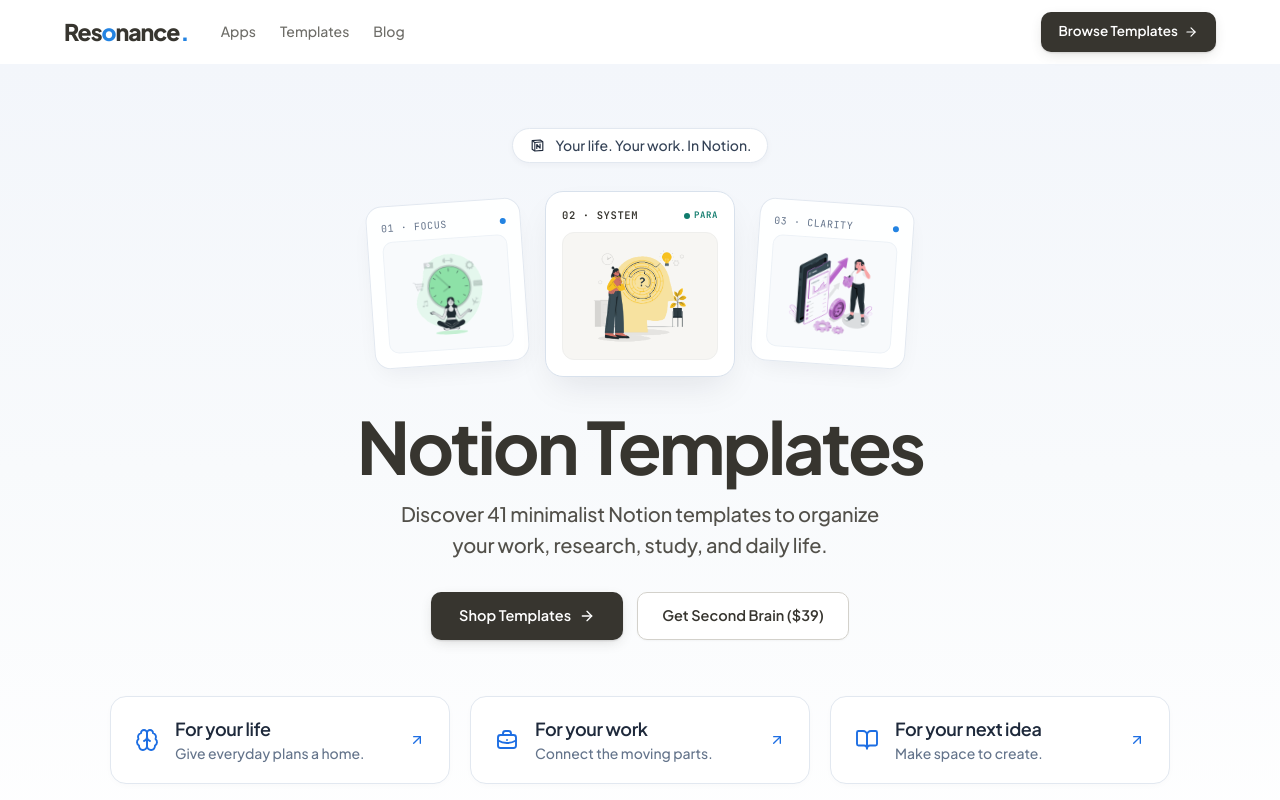
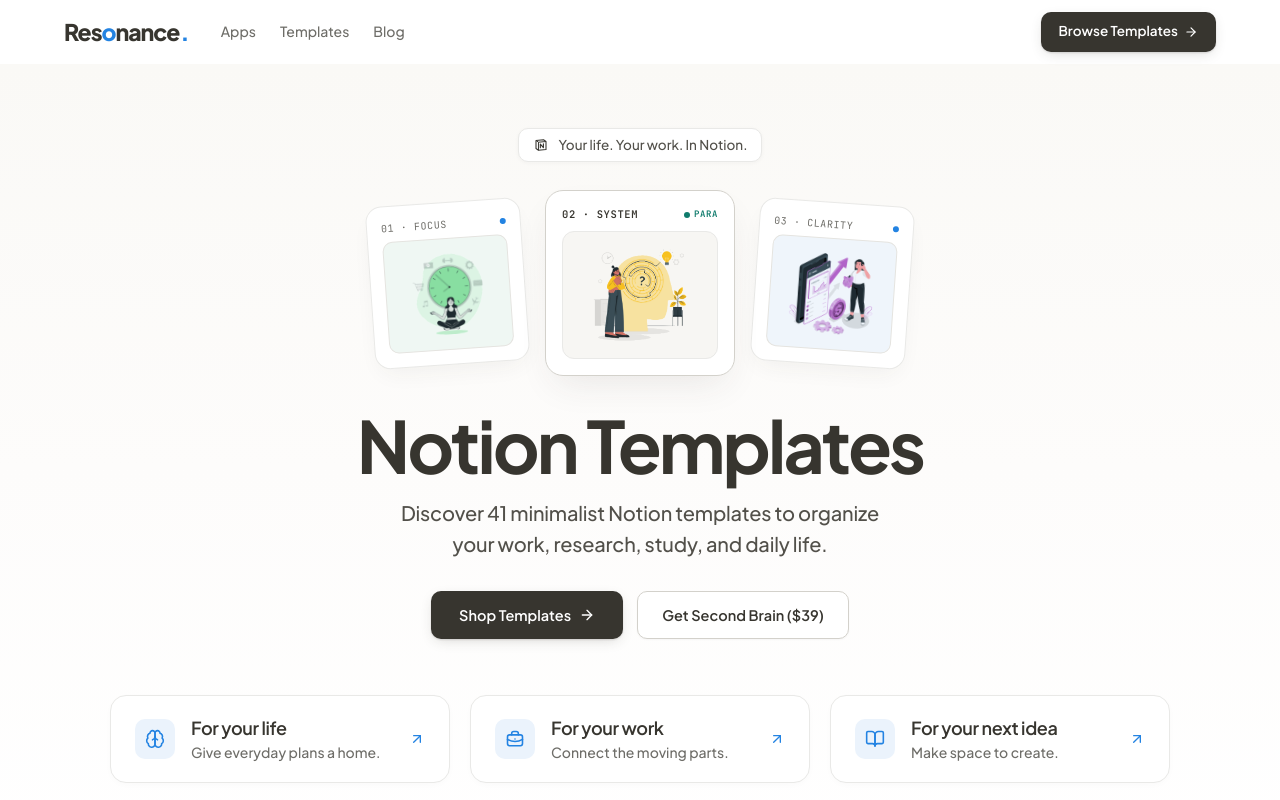
Before and after one commit to bruce12-glitch/Lumina-studio.notion, a React (Vite) app: page / in a window 1280 px wide. Shown: the top 800 px of the page. Built offline with nearby package versions, Linux system fonts and the light colour scheme.

Commit message:
style(home): warm homepage hero surface, triptych, and unboxed eyebrow kickers

```diff
--- a/src/App.tsx
+++ b/src/App.tsx
@@ -325,11 +325,11 @@ export default function App() {
       <main id="main-content" className="flex-1">
         {pathname === '/' && (
           <div>
-            {/* 1. CLEAN EDITORIAL HERO SECTION WITH ATMOSPHERIC WASH */}
-            <section className="relative bg-gradient-to-b from-[#F3F6FB] via-[#F8FAFC] to-[#FFFFFF] border-b border-[#E9E9E7]/80">
+            {/* 1. CLEAN EDITORIAL HERO SECTION WITH WARM NOTION PAPER WASH */}
+            <section className="relative bg-gradient-to-b from-[#FAF9F6] via-[#FDFCFB] to-[#FFFFFF] border-b border-[#E9E9E7]">
               <div className="pt-10 pb-16 sm:pt-16 sm:pb-22 max-w-[1200px] mx-auto px-4 sm:px-6">
                 <div className="max-w-[780px] mx-auto text-center space-y-7">
-                  {/* Notion Pill Badge (Reference Image 1) */}
+                  {/* Notion Mark Tag */}
                   <motion.div
                     initial={{ opacity: 0, y: 8 }}
                     animate={{ opacity: 1, y: 0 }}
@@ -338,17 +338,17 @@ export default function App() {
                   >
                     <div
                       data-testid="hero-notion-pill"
-                      className="inline-flex items-center gap-2.5 px-4 py-1.5 rounded-full bg-white border border-[#E2E8F0] shadow-[0_2px_6px_rgba(15,23,42,0.04)] text-[13.5px] sm:text-[14px] font-medium text-[#334155]"
+                      className="inline-flex items-center gap-2.5 px-3.5 py-1.5 rounded-[10px] bg-white border border-[#E9E9E7] shadow-[0_1px_4px_rgba(55,53,47,0.04)] text-[13px] sm:text-[13.5px] font-medium text-[#52504A]"
                     >
                       {/* Notion 3D Cube Mark */}
                       <svg
-                        width="17"
-                        height="17"
+                        width="16"
+                        height="16"
                         viewBox="0 0 24 24"
                         fill="none"
                         xmlns="http://www.w3.org/2000/svg"
                         aria-hidden="true"
-                        className="shrink-0 text-[#1E293B]"
+                        className="shrink-0 text-[#37352F]"
                       >
                         <path
                           d="M4.5 5.2L15.8 4.2L19.5 6.8V18.8L8.2 19.8L4.5 17.2V5.2Z"
@@ -384,13 +384,13 @@ export default function App() {
                       whileHover={{ y: -4, rotate: -2, scale: 1.02 }}
                       transition={{ duration: 0.45, ease: [0.22, 1, 0.36, 1] }}
                       onClick={() => navigate('/templates/habit-tracker')}
-                      className="w-[115px] sm:w-[155px] rounded-[16px] border border-[#E2E8F0] bg-white/90 p-2.5 sm:p-3.5 shadow-[0_10px_24px_-8px_rgba(15,23,42,0.07)] cursor-pointer"
+                      className="w-[115px] sm:w-[155px] rounded-[16px] border border-[#E9E9E7] bg-white p-2.5 sm:p-3.5 shadow-[0_10px_24px_-8px_rgba(55,53,47,0.07)] cursor-pointer"
                     >
-                      <div className="flex items-center justify-between text-[9px] sm:text-[10px] font-mono uppercase tracking-[0.06em] text-[#64748B] mb-1.5">
+                      <div className="flex items-center justify-between text-[9px] sm:text-[10px] font-mono uppercase tracking-[0.06em] text-[#6E6D68] mb-1.5">
                         <span>01 · Focus</span>
                         <span className="w-1.5 h-1.5 rounded-full bg-[#2383E2]" />
                       </div>
-                      <div className="rounded-[10px] bg-[#F8FAFC] border border-[#EDF2F7] p-2 h-20 sm:h-28 flex items-center justify-center">
+                      <div className="rounded-[10px] bg-[#EFF7F3] border border-[#E5E4E0] p-2 h-20 sm:h-28 flex items-center justify-center">
                         <BlushAssetImage
                           src={BLUSH_ASSETS.mindfulMeditationClock}
                           alt="Minimalist daily habits illustration"
@@ -407,7 +407,7 @@ export default function App() {
                       whileHover={{ y: -5, scale: 1.03 }}
                       transition={{ duration: 0.45, delay: 0.06, ease: [0.22, 1, 0.36, 1] }}
                       onClick={() => navigate('/templates/second-brain')}
-                      className="w-[144px] sm:w-[190px] rounded-[18px] border border-[#D8E1EC] bg-white p-3 sm:p-4 shadow-[0_16px_36px_-10px_rgba(15,23,42,0.10)] z-10 cursor-pointer"
+                      className="w-[144px] sm:w-[190px] rounded-[18px] border border-[#D3D1CB] bg-white p-3 sm:p-4 shadow-[0_16px_36px_-10px_rgba(55,53,47,0.10)] z-10 cursor-pointer"
                     >
                       <div className="flex items-center justify-between gap-1 text-[8.5px] sm:text-[10.5px] font-mono uppercase tracking-[0.04em] sm:tracking-[0.06em] text-[#37352F] font-semibold mb-2 whitespace-nowrap">
                         <span>02 · System</span>
@@ -416,7 +416,7 @@ export default function App() {
                           PARA
                         </span>
                       </div>
-                      <div className="rounded-[12px] bg-[#F7F6F3] border border-[#EFEFED] p-2.5 h-24 sm:h-32 flex items-center justify-center">
+                      <div className="rounded-[12px] bg-[#F7F6F3] border border-[#E9E9E7] p-2.5 h-24 sm:h-32 flex items-center justify-center">
                         <BlushAssetImage
                           src={BLUSH_ASSETS.secondBrainMazeBulb}
                           alt="Second Brain PARA system illustration"
@@ -433,13 +433,13 @@ export default function App() {
                       whileHover={{ y: -4, rotate: 2, scale: 1.02 }}
                       transition={{ duration: 0.45, delay: 0.12, ease: [0.22, 1, 0.36, 1] }}
                       onClick={() => navigate('/templates/finance-tracker')}
-                      className="w-[115px] sm:w-[155px] rounded-[16px] border border-[#E2E8F0] bg-white/90 p-2.5 sm:p-3.5 shadow-[0_10px_24px_-8px_rgba(15,23,42,0.07)] cursor-pointer"
+                      className="w-[115px] sm:w-[155px] rounded-[16px] border border-[#E9E9E7] bg-white p-2.5 sm:p-3.5 shadow-[0_10px_24px_-8px_rgba(55,53,47,0.07)] cursor-pointer"
                     >
-                      <div className="flex items-center justify-between text-[9px] sm:text-[10px] font-mono uppercase tracking-[0.06em] text-[#64748B] mb-1.5">
+                      <div className="flex items-center justify-between text-[9px] sm:text-[10px] font-mono uppercase tracking-[0.06em] text-[#6E6D68] mb-1.5">
                         <span>03 · Clarity</span>
                         <span className="w-1.5 h-1.5 rounded-full bg-[#2383E2]" />
                       </div>
-                      <div className="rounded-[10px] bg-[#F8FAFC] border border-[#EDF2F7] p-2 h-20 sm:h-28 flex items-center justify-center">
+                      <div className="rounded-[10px] bg-[#EFF5FB] border border-[#E5E4E0] p-2 h-20 sm:h-28 flex items-center justify-center">
                         <BlushAssetImage
                           src={BLUSH_ASSETS.mobilePiggyPortfolio}
                           alt="Finance Tracker illustration"
@@ -511,14 +511,14 @@ export default function App() {
                         e.preventDefault();
                         navigate(card.href);
                       }}
-                      className="group rounded-[16px] bg-white border border-[#E2E8F0] hover:border-[#2383E2]/45 px-6 py-5 shadow-[0_2px_10px_-3px_rgba(15,23,42,0.04)] hover:shadow-[0_14px_30px_-10px_rgba(35,131,226,0.12)] transition-all duration-200 flex items-center justify-between gap-4"
+                      className="group rounded-[16px] bg-white border border-[#E9E9E7] hover:border-[#2383E2]/45 px-6 py-5 shadow-[0_2px_10px_-3px_rgba(55,53,47,0.04)] hover:shadow-[0_14px_30px_-10px_rgba(35,131,226,0.12)] transition-all duration-200 flex items-center justify-between gap-4"
                     >
                       <div className="flex items-center gap-4 min-w-0">
-                        <div className="text-[#1D6EE3] flex items-center justify-center shrink-0 transition-transform duration-200 group-hover:scale-105">
+                        <div className="w-10 h-10 rounded-[10px] bg-[#EBF3FC] text-[#2383E2] flex items-center justify-center shrink-0 transition-transform duration-200 group-hover:scale-105">
                           {card.id === 'life' && (
                             <svg
-                              width="24"
-                              height="24"
+                              width="20"
+                              height="20"
                               viewBox="0 0 24 24"
                               fill="none"
                               stroke="currentColor"
@@ -534,8 +534,8 @@ export default function App() {
                           )}
                           {card.id === 'work' && (
                             <svg
-                              width="24"
-                              height="24"
+                              width="20"
+                              height="20"
                               viewBox="0 0 24 24"
                               fill="none"
                               stroke="currentColor"
@@ -552,8 +552,8 @@ export default function App() {
                           )}
                           {card.id === 'idea' && (
                             <svg
-                              width="24"
-                              height="24"
+                              width="20"
+                              height="20"
                               viewBox="0 0 24 24"
                               fill="none"
                               stroke="currentColor"
@@ -568,15 +568,15 @@ export default function App() {
                           )}
                         </div>
                         <div className="min-w-0 text-left space-y-0.5">
-                          <h2 className="text-[17px] sm:text-[18px] font-semibold tracking-[-0.02em] text-[#1E293B] leading-snug">
+                          <h2 className="text-[17px] sm:text-[18px] font-semibold tracking-[-0.02em] text-[#37352F] leading-snug">
                             {card.title}
                           </h2>
-                          <p className="text-[14px] text-[#64748B] leading-snug truncate">
+                          <p className="text-[14px] text-[#6E6D68] leading-snug truncate">
                             {card.subtitle}
                           </p>
                         </div>
                       </div>
-                      <ArrowUpRight className="w-4 h-4 text-[#1D6EE3] shrink-0 transition-transform duration-200 group-hover:translate-x-0.5 group-hover:-translate-y-0.5" />
+                      <ArrowUpRight className="w-4 h-4 text-[#2383E2] shrink-0 transition-transform duration-200 group-hover:translate-x-0.5 group-hover:-translate-y-0.5" />
                     </motion.a>
                   ))}
                 </div>
@@ -643,15 +643,12 @@ export default function App() {
                       split.mediaFirst ? 'lg:order-2' : 'order-2 lg:order-1'
                     }`}
                   >
-                    <span
-                      style={{
-                        backgroundColor: split.eyebrowTint,
-                        color: split.eyebrowInk,
-                      }}
-                      className="inline-flex items-center px-3 py-1 rounded-full text-[12px] font-semibold tracking-[-0.01em]"
+                    <p
+                      style={{ color: split.eyebrowInk }}
+                      className="text-[12px] font-bold uppercase tracking-[0.08em]"
                     >
                       {split.eyebrow}
-                    </span>
+                    </p>
                     <h2 className="font-display text-[clamp(28px,3.4vw,40px)] font-bold tracking-[-0.03em] leading-[1.1] text-[#37352F] text-balance">
                       {split.title}
                     </h2>
```
